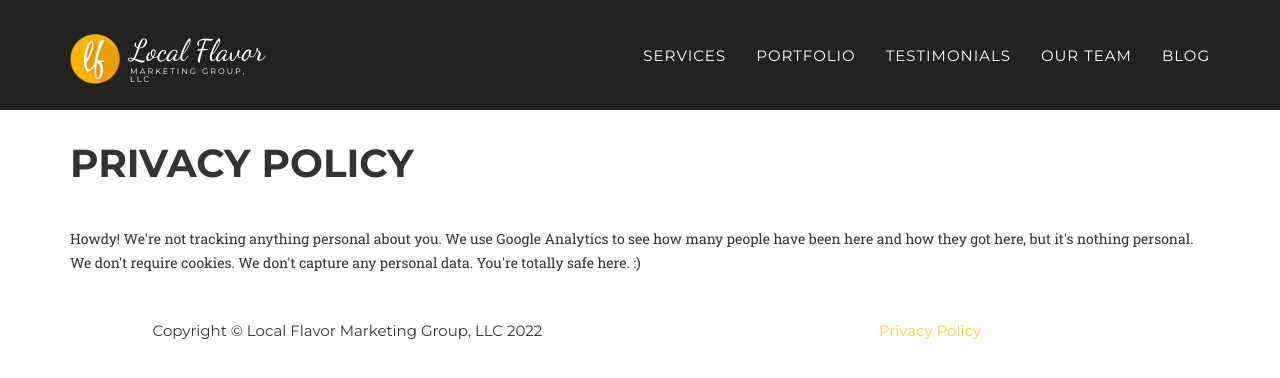
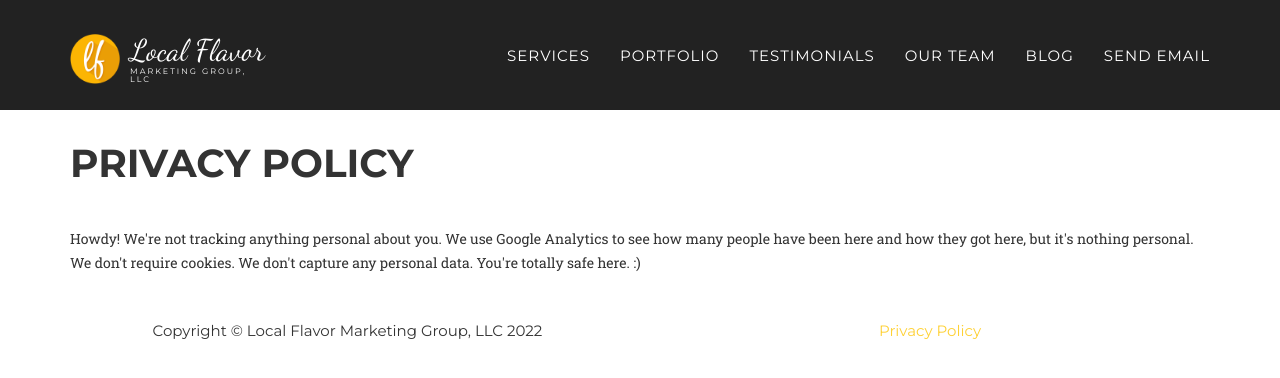
Before and after one commit to localflavor/localflavor.github.io, a Jekyll site: the page built from privacy_policy.md, in a window 1280 px wide. Shown: the top 378 px of the page. Built offline with Jekyll 4.4.1, drawn with Linux system fonts in a browser that asks for light colours; nearby versions of some CDN libraries; some web fonts are replaced.

Commit message:
Add email to navbar

```diff
--- a/_includes/navbar.html
+++ b/_includes/navbar.html
@@ -31,6 +31,7 @@
         <li><a class="page-scroll" href="/#testimonials">Testimonials</a></li>
         <li><a class="page-scroll" href="/#team">Our Team</a></li>
         <li><a class="page-scroll" href="/posts">Blog</a></li>
+        <li><a href="mailto:{{ site.email }}">Send Email</a></li>
         <!-- <li><a class="page-scroll" href="/#contact">Contact</a></li> -->
       </ul>
     </div>
```
